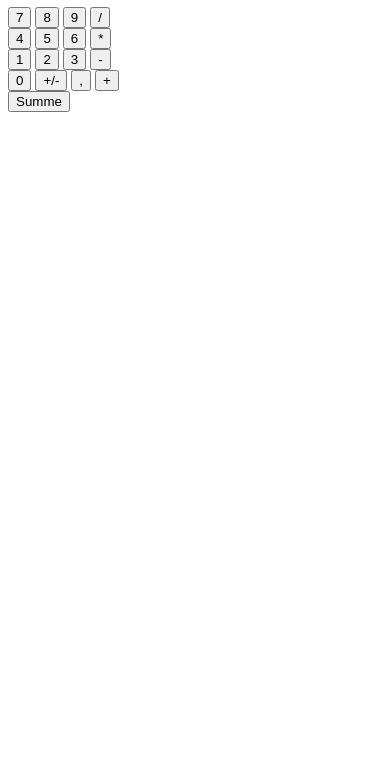
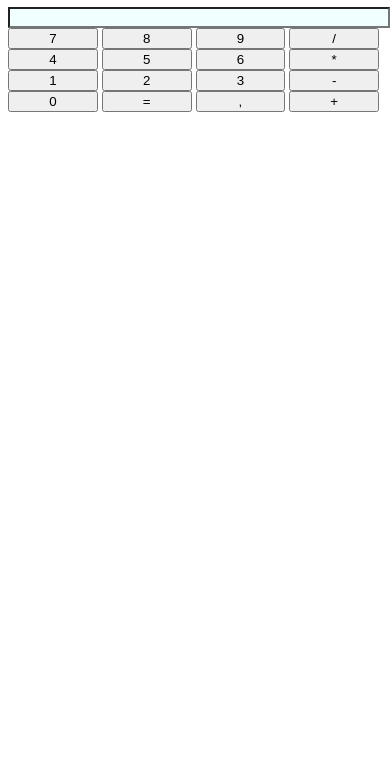
Before and after one commit to plehr/CROSS_Taschenrechner, a website: page www/index.html in a window 390 px wide. Shown: the part 73-844 px from the top of the page. Drawn offline with Linux system fonts and the light colour scheme; some packages are replaced by stand-ins of ours.

Commit message:
added css and changed html to rew requirements

```diff
--- a/www/css/calc.css
+++ b/www/css/calc.css
@@ -0,0 +1,12 @@
+.row{
+width: 100%;
+}
+button {
+    width: 24%;
+}
+input {
+    background-color: azure;
+}
+app {
+    background-color: black;
+}
--- a/www/index.html
+++ b/www/index.html
@@ -17,7 +17,7 @@
     <div class="app">
         <h1>Taschenrechner</h1>
         <div id='tr'>
-            <div id='view' class='row'></div>
+            <input type="text" id="in" class="row">
             <div id='matrix'>
                 <div id='matrix_1' class='row'>
                     <button id='btn_7'>7</button>
@@ -41,13 +41,10 @@
                 </div>
                 <div id='matrix_4' class='row'>
                     <button id='btn_0'>0</button>
-                    <button id='btn_swp'>+/-</button>
+                    <button id='btn_sum'>=</button>
                     <button id='btn_dot'>,</button>
                     <button id='btn_add'>+</button>
                 </div>
-            </div>
-            <div id='sum' class='row'>
-                <button id='btn_sum'>Summe</button>
             </div>
         </div>
     </div>
```
